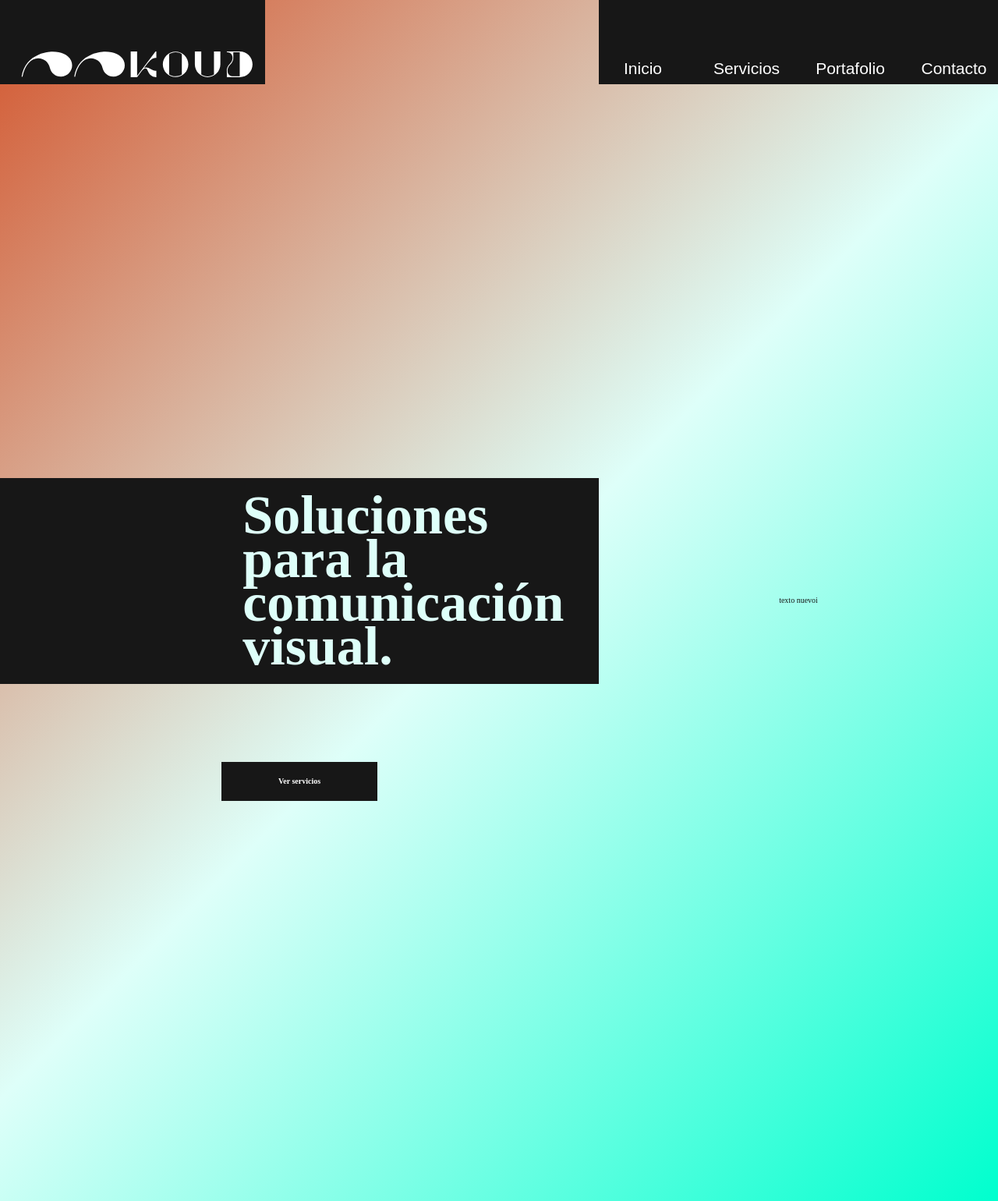
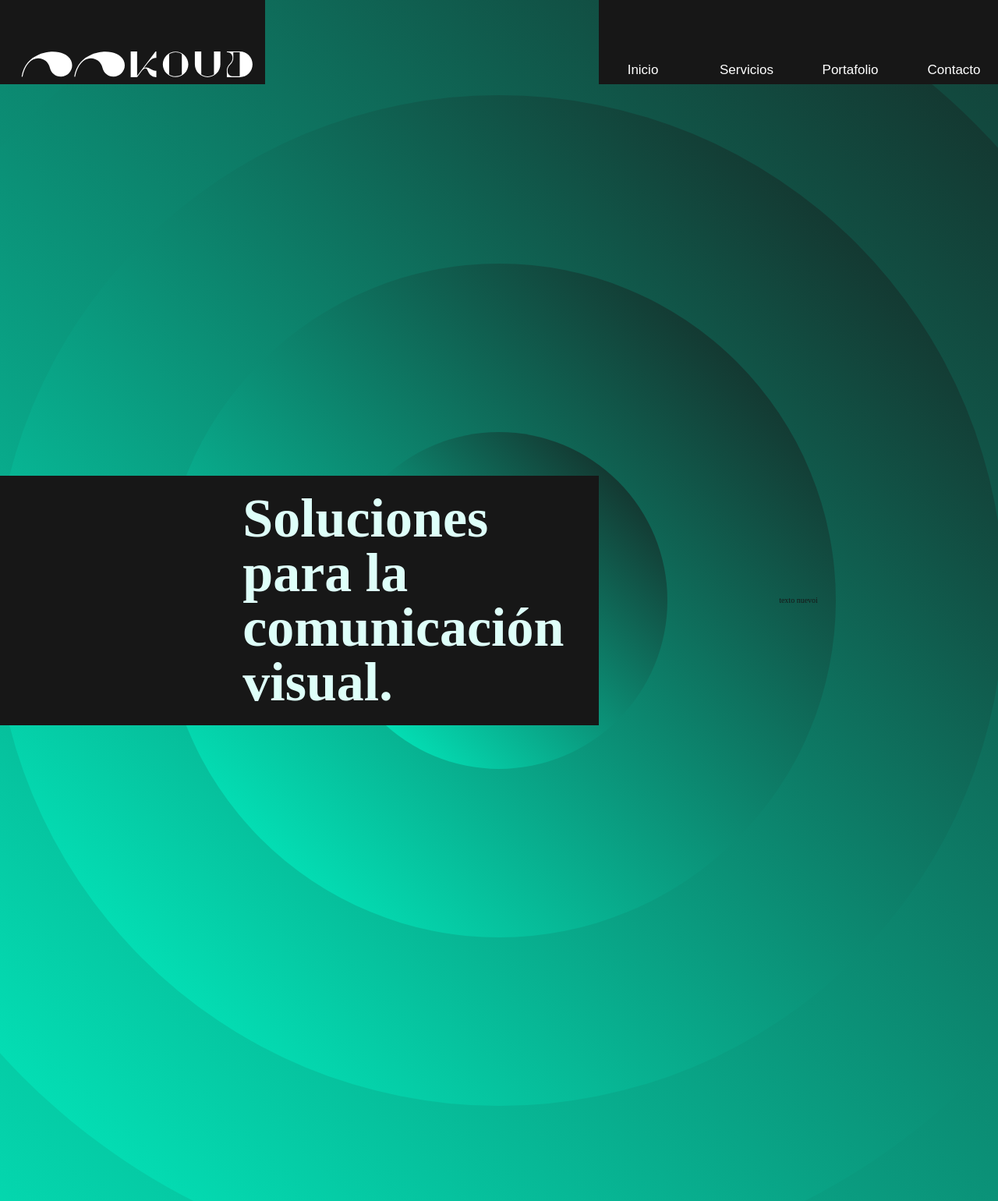
Before and after one commit to dreloker/pv2.0, a Flask app: page / in a window 1280 px wide. Shown: the whole page at 78% size. Run offline with Flask 3, Linux system fonts and the light colour scheme; some web fonts are replaced.

Commit message:
cambio de fondo por círculos interactivos. aún no convence

```diff
--- a/static/css/style.css
+++ b/static/css/style.css
@@ -95,7 +95,7 @@ nav li a {
   width: 100%;
   text-decoration: none;
   font-family: var(--fparrafos);
-  font-size: 2.1rem;
+  font-size: 1.7rem;
   font-weight: 300;
   color: var(--blanco);
   text-align: center;
@@ -129,9 +129,43 @@ main {
     width: 100%;
     height: 100vh;
     top: 10vh;
-    background: linear-gradient(var(--angle, -45deg), var(--primario), var(--claros), var(--secundario));
-    transition: background 0.5s ease;
+
+  /*  background: linear-gradient(var(--angle, -45deg), var(--primario), var(--claros), var(--secundario));
+    transition: background 0.5s ease; */
 }
+
+/*Inicio - círculos*/
+
+  .circulos-container {
+    position: fixed;
+    width: 900px;
+    height: 900px;
+    transform-origin: center center;
+    scale: 2.4;
+  }
+
+
+  .circulo {
+    position: absolute;
+    top: 50%;
+    left: 50%;
+    border-radius: 50%;
+    pointer-events: auto;
+    background: linear-gradient(45deg, var(--primario), var(--negros));
+    transform: translate(-50%, -50%);
+    transform-origin: center center;
+  }
+
+  .c1 { width: 900px; height: 900px;}
+  .c2 { width: 720px; height: 720px;}
+  .c3 { width: 540px; height: 540px;}
+  .c4 { width: 360px; height: 360px;}
+  .c5 { width: 180px;  height: 180px;}
+
+    @keyframes girar {
+      from { transform: translate(-50%, -50%) rotate(0deg); }
+      to   { transform: translate(-50%, -50%) rotate(360deg); }
+  }
 
 /*hero izquierda*/
 .hero {
@@ -142,6 +176,7 @@ main {
   align-items: center;
   flex-direction: column;
   justify-content: center;
+  pointer-events: none;
 }
 
 .heroizq-wrapper {
@@ -151,6 +186,7 @@ main {
   align-items: flex-end;
   background-color: var(--negros);
   padding: 2rem;
+  pointer-events: auto;
 }
 
 .heroizq {
@@ -159,7 +195,7 @@ main {
   color: var(--claros);
   font-size: 7rem;
   font-weight: 900;
-  line-height: 0.8;
+  line-height: 1;
 }
 
 .btn-cta {
--- a/static/js/script.js
+++ b/static/js/script.js
@@ -1,20 +1,28 @@
-let currentAngle = -45;
-let targetAngle = -45;
+const circulos = document.querySelectorAll('.circulo');
 
-document.addEventListener("mousemove", function(e) {
-  const x = e.clientX / window.innerWidth;
-  const y = e.clientY / window.innerHeight;
-  targetAngle = Math.atan2(y - 0.5, x - 0.5) * (180 / Math.PI);
+circulos.forEach((circulo, index) => {
+  let angle = 0;
+  let animationFrameId = null;
+
+  const velocidades = [15, 12, 9, 6, 3];
+  const velocidad = velocidades[index] || 2;
+
+  function rotate() {
+    angle = (angle + velocidad) % 360;
+    circulo.style.transform = `translate(-50%, -50%) rotate(${angle}deg)`;
+    animationFrameId = requestAnimationFrame(rotate);
+  }
+
+  circulo.addEventListener('mouseenter', () => {
+    if (animationFrameId === null) {
+      rotate();
+    }
+  });
+
+  circulo.addEventListener('mouseleave', () => {
+    if (animationFrameId !== null) {
+      cancelAnimationFrame(animationFrameId);
+      animationFrameId = null;
+    }
+  });
 });
-
-function animate() {
-  // Lerp: suaviza la transición entre currentAngle y targetAngle
-  currentAngle += (targetAngle - currentAngle) * 0.03;
-
-  // Aplica el valor interpolado como variable CSS
-  document.querySelector('main').style.setProperty('--angle', `${currentAngle}deg`);
-
-  requestAnimationFrame(animate);
-}
-
-animate(); // Inicia el loop de animación
--- a/templates/index.html
+++ b/templates/index.html
@@ -51,11 +51,17 @@
             </nav>
     </header>
     <main>
-        <section class="hero">
+        <div class="circulos-container" aria-hidden="true">
+            <div class="circulo c1"></div>
+            <div class="circulo c2"></div>
+            <div class="circulo c3"></div>
+            <div class="circulo c4"></div>
+            <div class="circulo c5"></div>
+        </div>
+        <section class="hero" aria-hidden="true">
             <div class="heroizq-wrapper">
             <h1 class="heroizq">Soluciones para la comunicación visual.</h1>
             </div>
-            <a href="/services" class="btn-cta" >Ver servicios</a>
         </section>
         <section class="hero-cta">
             <div class="heroder">
```
